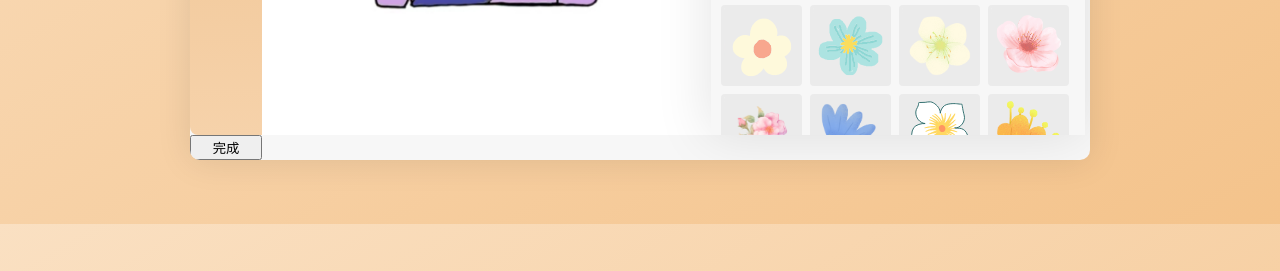
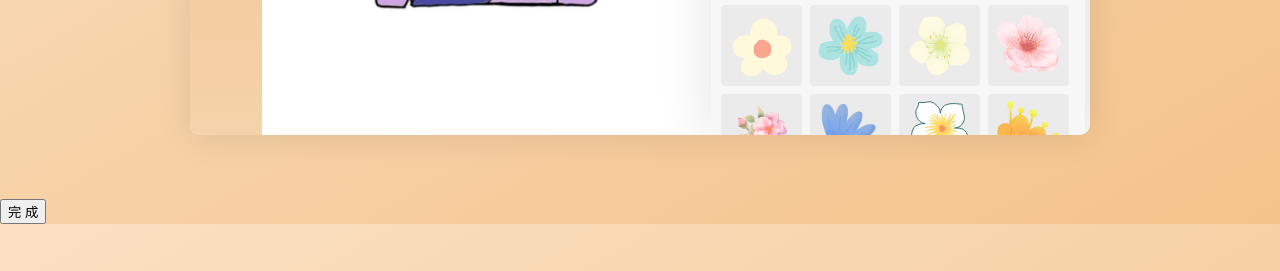
Before and after one commit to tumulan/test1, a plain HTML site: page zanhua.html in a window 1280 px wide. Shown: the part 529-800 px from the top of the page. Drawn offline with nearby package versions, Linux system fonts and the light colour scheme.

Commit message:
Add files via upload

```diff
--- a/zanhua.html
+++ b/zanhua.html
@@ -87,9 +87,10 @@
     </div>
   </div>
 
-  <button id="btn">完成</button>
+
 
 </div>
+<button id="btn">完 成</button>
  <script src='js/JQuery.js'></script>
 
 <script  src="js/zanhua.js"></script>
```
